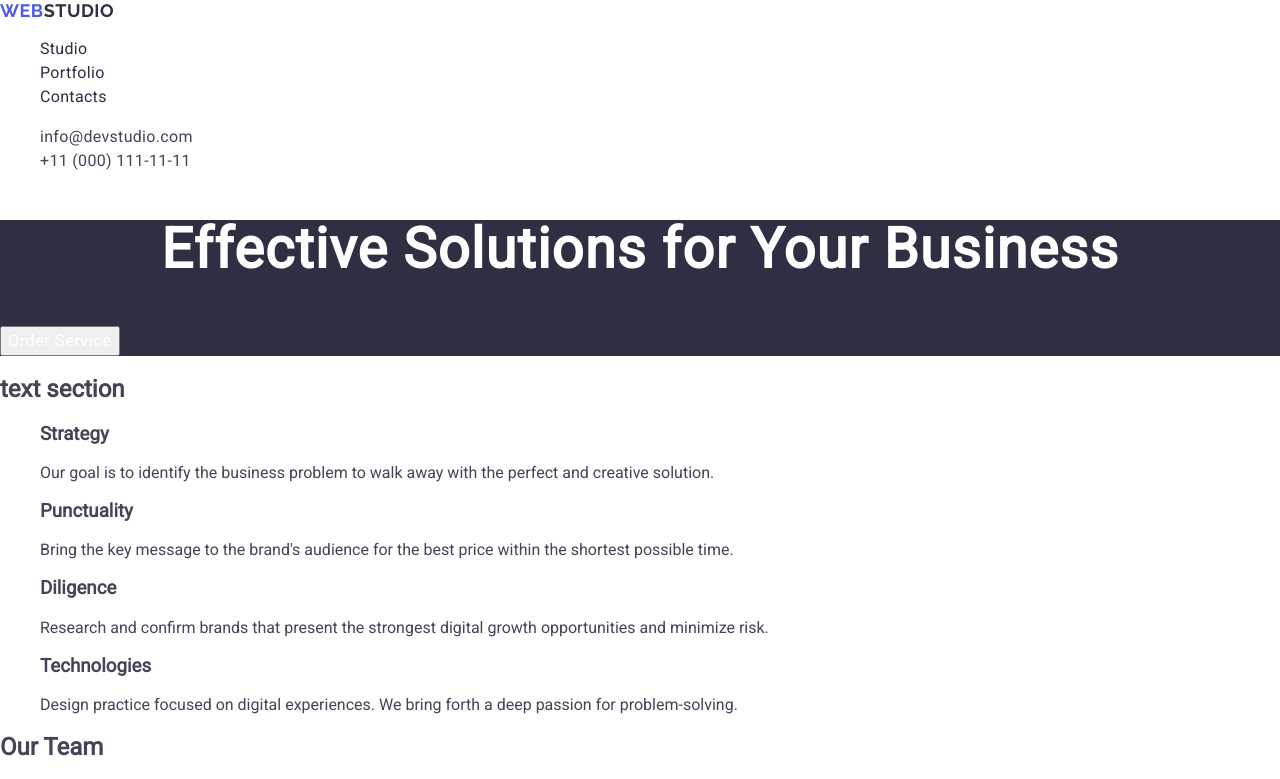
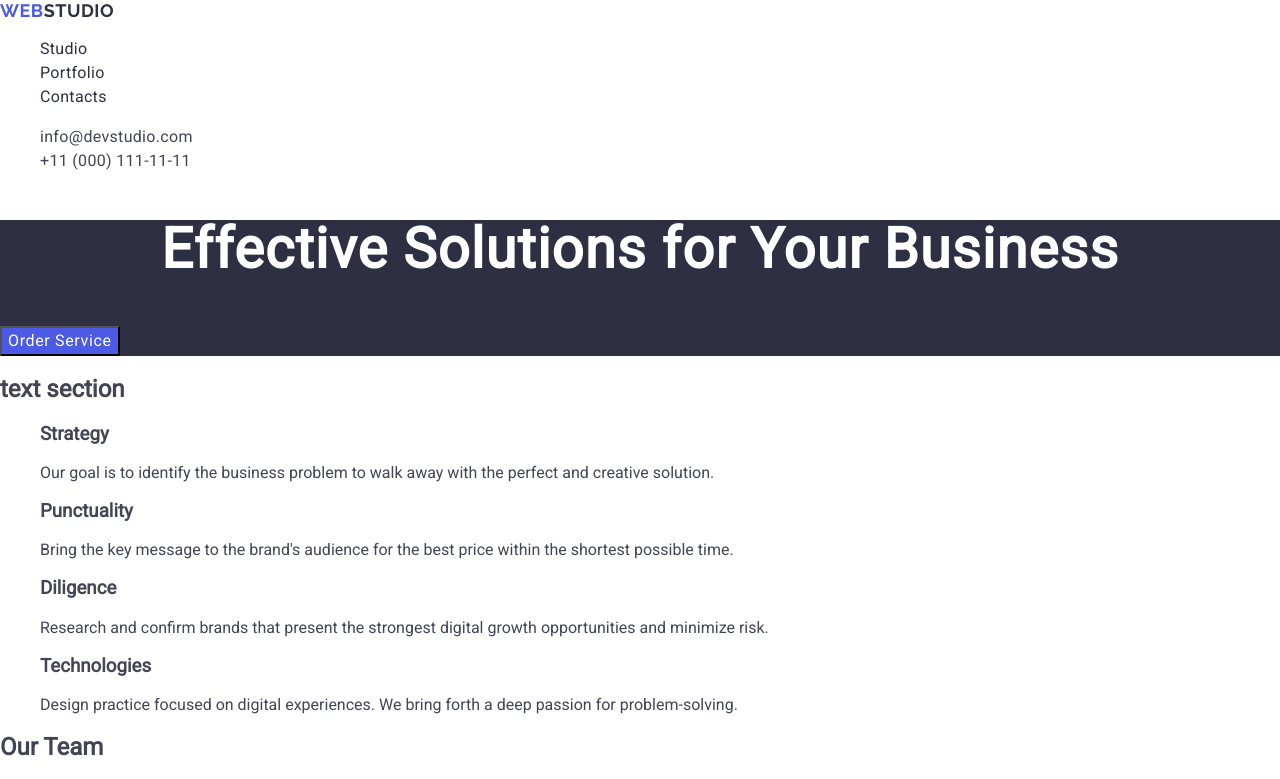
Before and after one commit to Yevhen-Kravchenko798/goit-markup-hw-02, a plain HTML site: page index.html in a window 1280 px wide. Shown: the top 779 px of the page. Drawn offline with nearby package versions, Linux system fonts and the light colour scheme.

Commit message:
upgade 3.3

```diff
--- a/css/styles.css
+++ b/css/styles.css
@@ -90,6 +90,10 @@ ul {
         color: #FFFFFF;
  }
 
+ .main-btn {
+    background-color: #4D5AE5;
+ }
+
  .main-btn:hover,
  .main-btn:focus{
         background-color: #404BBF;
```
